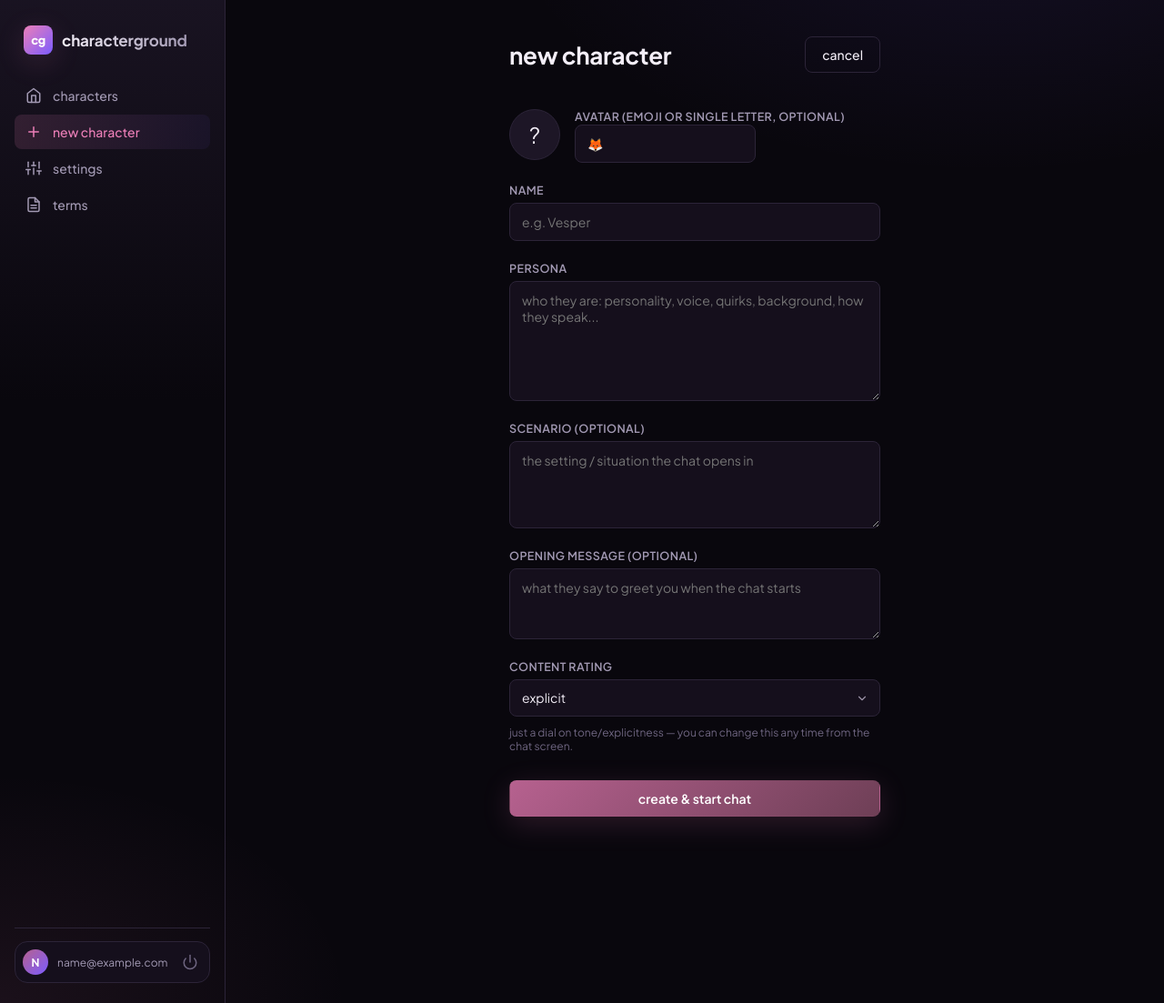
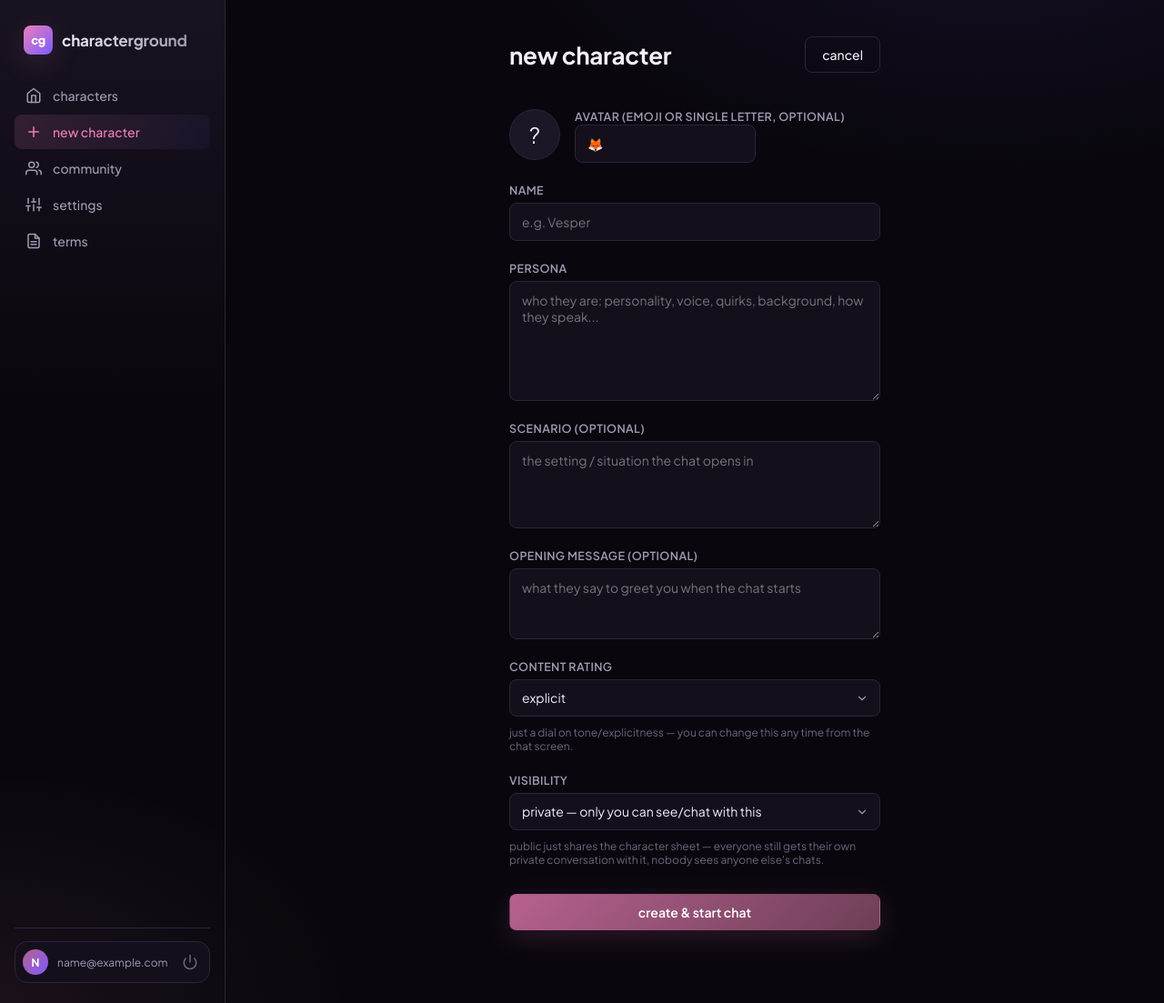
Before and after one commit to thatuser84/Domain, a Flask app: page /character/new in a window 1280 px wide. Shown: the whole page at 91% size. Run offline with Flask 3, Linux system fonts and the light colour scheme; the visitor is signed in with stand-in values (Sample User, id 1).

Commit message:
Add community/discovery, character visibility, and multi-chat-per-character
Major architecture change:
- New chats table: a character can now have multiple independent named
  conversation threads instead of being locked to one continuous chat.
  messages.character_id migrated to messages.chat_id.
- characters.visibility (private/public) + characters.tags (auto-
  generated by the LLM at creation, best-effort/non-blocking).
- New /community page: browse public characters, text search, 'hot'
  sort (usage-based, message count across all users), 'suggested for
  you' sort (real TF-IDF cosine similarity against your own characters'
  text, computed in pure Python — no embeddings API, no heavy ML deps,
  won't strain a free-tier host).
- Starting a chat from someone else's public character creates your own
  private thread; they never see it (character.ai model).
- New routes: /community, /character/<id> (thread list), /character/<id>/chats/new,
  /chat/<id>/delete. Rating moved to /character/<id>/rating since it's a
  character-level property now, independent of which thread you're in.

Tested tag generation and similarity ranking directly against the real
LLM/logic (noir profile correctly ranked a noir character above a
fantasy one). Full end-to-end test pending the DB migration.

````diff
--- a/app.py
+++ b/app.py
@@ -1,5 +1,8 @@
 import os
 import json
+import math
+import re as _re
+from collections import Counter
 from functools import wraps
 from datetime import datetime
 
@@ -204,8 +207,6 @@ BLOCKED_NOTICE = (
 # numeric ages got dropped because it was too easy to dodge with a slightly different phrasing of
 # the same age. This keyword check is just a trigger to force the LLM to actually run (even for
 # staff) rather than a judgment mechanism in its own right.
-import re as _re
-
 _MINOR_KEYWORDS = _re.compile(
     r"\b(child|kid|toddler|infant|underage|minor|schoolgirl|schoolboy|middle\s*school|"
     r"elementary\s*school|preteen|pre-teen)\b",
@@ -312,6 +313,157 @@ def get_owned_character(character_id):
     if not res.data:
         abort(404)
     return res.data[0]
+
+
+def get_visible_character(character_id):
+    """Fetch a character you either own OR that's public — for viewing/starting a chat with
+    someone else's community character. Editing/deleting still requires get_owned_character."""
+    res = db.table("characters").select("*").eq("id", character_id).limit(1).execute()
+    if not res.data:
+        abort(404)
+    character = res.data[0]
+    if character["user_id"] != session["user_id"] and character.get("visibility") != "public":
+        abort(404)
+    return character
+
+
+# ---------------------------------------------------------------------------
+# Community / discovery — lightweight TF-IDF cosine similarity computed in pure Python (no
+# embeddings API, no heavy ML deps like numpy/sklearn that would strain a free-tier host). Good
+# enough for a personal-scale character list; would want a real vector index if this ever needs
+# to scale to thousands of characters.
+# ---------------------------------------------------------------------------
+
+_WORD_RE = _re.compile(r"[a-z']{2,}")
+
+
+def _tokenize(text):
+    return _WORD_RE.findall((text or "").lower())
+
+
+def _character_text(c):
+    return " ".join(
+        filter(
+            None,
+            [
+                c.get("name", ""),
+                c.get("persona", ""),
+                c.get("scenario") or "",
+                " ".join(c.get("tags") or []),
+            ],
+        )
+    )
+
+
+def rank_by_similarity(profile_characters, candidates):
+    """Rank `candidates` (public characters) by TF-IDF cosine similarity to the combined text of
+    `profile_characters` (the current user's own characters — their "interests"). Highest first."""
+    if not candidates:
+        return []
+
+    candidate_docs = [_tokenize(_character_text(c)) for c in candidates]
+    profile_tokens = []
+    for c in profile_characters:
+        profile_tokens.extend(_tokenize(_character_text(c)))
+
+    if not profile_tokens:
+        return candidates  # no interest signal yet — leave in whatever order they came in
+
+    all_docs = candidate_docs + [profile_tokens]
+    doc_freq = Counter()
+    for doc in all_docs:
+        for word in set(doc):
+            doc_freq[word] += 1
+    n_docs = len(all_docs)
+    idf = {word: math.log((n_docs + 1) / (freq + 1)) + 1 for word, freq in doc_freq.items()}
+
+    def vectorize(tokens):
+        tf = Counter(tokens)
+        return {word: count * idf.get(word, 0) for word, count in tf.items()}
+
+    def cosine(vec_a, vec_b):
+        common = set(vec_a) & set(vec_b)
+        dot = sum(vec_a[w] * vec_b[w] for w in common)
+        mag_a = math.sqrt(sum(v * v for v in vec_a.values())) or 1
+        mag_b = math.sqrt(sum(v * v for v in vec_b.values())) or 1
+        return dot / (mag_a * mag_b)
+
+    profile_vec = vectorize(profile_tokens)
+    scored = [
+        (cosine(profile_vec, vectorize(doc)), c) for c, doc in zip(candidates, candidate_docs)
+    ]
+    scored.sort(key=lambda pair: pair[0], reverse=True)
+    return [c for _, c in scored]
+
+
+def attach_hot_scores(characters):
+    """Mutates each character dict in place with a `_message_count` field (total messages across
+    all users' chats with that character) and returns the list sorted by it, most active first."""
+    if not characters:
+        return characters
+    char_ids = [c["id"] for c in characters]
+    chats_res = db.table("chats").select("id,character_id").in_("character_id", char_ids).execute()
+    chat_to_char = {row["id"]: row["character_id"] for row in chats_res.data}
+    counts = Counter()
+    chat_ids = list(chat_to_char.keys())
+    if chat_ids:
+        msgs_res = db.table("messages").select("chat_id").in_("chat_id", chat_ids).execute()
+        for row in msgs_res.data:
+            char_id = chat_to_char.get(row["chat_id"])
+            if char_id is not None:
+                counts[char_id] += 1
+    for c in characters:
+        c["_message_count"] = counts.get(c["id"], 0)
+    characters.sort(key=lambda c: c["_message_count"], reverse=True)
+    return characters
+
+
+TAG_GENERATION_PROMPT = """Given a fiction roleplay character's name and persona/scenario, output \
+3 to 6 short genre/theme tags describing it — think bookstore-shelf categories and vibe words \
+(examples: "romance", "noir", "fantasy", "slow-burn", "vampire", "workplace", "villain", \
+"found-family", "sci-fi", "enemies-to-lovers"). Lowercase, one to two words each, no hashtags, no \
+explanation. Respond with ONLY a JSON array of strings, nothing else, e.g. ["romance", "vampire", \
+"slow-burn"]."""
+
+
+def generate_character_tags(name, persona, scenario):
+    """Best-effort auto-tagging for the community/discovery similarity signal. Reuses the same
+    moderation LLM endpoint since it's already configured — this is a low-stakes convenience
+    feature, not a safety check, so it fails silently (empty tags) rather than blocking anything."""
+    if not MODERATION_API_KEY:
+        return []
+    text = f"Name: {name}\nPersona: {persona}" + (f"\nScenario: {scenario}" if scenario else "")
+    try:
+        resp = requests.post(
+            f"{MODERATION_BASE_URL}/chat/completions",
+            headers={
+                "Authorization": f"Bearer {MODERATION_API_KEY}",
+                "Content-Type": "application/json",
+            },
+            json={
+                "model": MODERATION_MODEL,
+                "messages": [
+                    {"role": "system", "content": TAG_GENERATION_PROMPT},
+                    {"role": "user", "content": text},
+                ],
+                "max_tokens": 100,
+                "temperature": 0.3,
+            },
+            timeout=10,
+        )
+        resp.raise_for_status()
+        raw = resp.json()["choices"][0]["message"]["content"].strip()
+        if raw.startswith("```"):
+            raw = raw.strip("`")
+            if raw.lower().startswith("json"):
+                raw = raw[4:]
+            raw = raw.strip()
+        tags = json.loads(raw)
+        if isinstance(tags, list):
+            return [str(t).strip().lower()[:30] for t in tags if str(t).strip()][:6]
+        return []
+    except Exception:
+        return []
 
 
 # ---------------------------------------------------------------------------
@@ -504,6 +656,22 @@ def settings():
     )
 
 
+def create_chat_for_character(character, user_id, title="Chat"):
+    """Creates a new conversation thread for a character and seeds it with the character's
+    opening line, if it has one. Returns the new chat's id."""
+    chat_res = (
+        db.table("chats")
+        .insert({"character_id": character["id"], "user_id": user_id, "title": title})
+        .execute()
+    )
+    chat_id = chat_res.data[0]["id"]
+    if character.get("first_message"):
+        db.table("messages").insert(
+            {"chat_id": chat_id, "role": "assistant", "content": character["first_message"]}
+        ).execute()
+    return chat_id
+
+
 @app.route("/")
 @login_required
 def index():
@@ -515,6 +683,39 @@ def index():
         .execute()
     )
     return render_template("index.html", characters=res.data)
+
+
+@app.route("/community")
+@login_required
+def community():
+    query = (request.args.get("q") or "").strip().lower()
+    sort = request.args.get("sort", "hot")
+
+    res = db.table("characters").select("*").eq("visibility", "public").execute()
+    characters = res.data
+
+    if query:
+        characters = [
+            c for c in characters
+            if query in c["name"].lower()
+            or query in c["persona"].lower()
+            or query in " ".join(c.get("tags") or []).lower()
+        ]
+
+    if sort == "suggested":
+        own_res = (
+            db.table("characters")
+            .select("*")
+            .eq("user_id", session["user_id"])
+            .execute()
+        )
+        characters = rank_by_similarity(own_res.data, characters)
+    else:
+        characters = attach_hot_scores(characters)
+
+    return render_template(
+        "community.html", characters=characters, query=request.args.get("q", ""), sort=sort
+    )
 
 
 @app.route("/character/new", methods=["GET", "POST"])
@@ -530,6 +731,7 @@ def new_character():
         scenario = request.form.get("scenario", "").strip()
         avatar = request.form.get("avatar", "").strip()
         first_message = request.form.get("first_message", "").strip()
+        visibility = "public" if request.form.get("visibility") == "public" else "private"
 
         form_state = dict(
             rating_levels=RATING_LEVELS,
@@ -540,6 +742,7 @@ def new_character():
             avatar=avatar,
             first_message=first_message,
             selected_rating=rating,
+            selected_visibility=visibility,
         )
 
         minor_safe_confirmed = request.form.get("minor_safe_confirmed") == "1"
@@ -609,6 +812,9 @@ def new_character():
                     **form_state,
                 ), 400
 
+        # Best-effort auto-tagging for the community similarity signal — never blocks creation.
+        tags = generate_character_tags(name, persona, scenario)
+
         insert_res = (
             db.table("characters")
             .insert(
@@ -621,18 +827,16 @@ def new_character():
                     "avatar": avatar,
                     "rating": rating,
                     "minor_safe_mode": minor_safe_mode,
+                    "visibility": visibility,
+                    "tags": tags,
                 }
             )
             .execute()
         )
-        character_id = insert_res.data[0]["id"]
+        character = insert_res.data[0]
+        chat_id = create_chat_for_character(character, session["user_id"])
 
-        if first_message:
-            db.table("messages").insert(
-                {"character_id": character_id, "role": "assistant", "content": first_message}
-            ).execute()
-
-        return redirect(url_for("chat", character_id=character_id))
+        return redirect(url_for("chat", chat_id=chat_id))
 
     return render_template(
         "create_character.html", rating_levels=RATING_LEVELS, rating_labels=RATING_LABELS
@@ -646,20 +850,56 @@ def delete_character(character_id):
     return redirect(url_for("index"))
 
 
-@app.route("/chat/<int:character_id>")
+def get_owned_chat(chat_id):
+    """Fetch a chat thread owned by the logged-in user, 404ing otherwise, along with its character."""
+    res = db.table("chats").select("*").eq("id", chat_id).eq("user_id", session["user_id"]).limit(1).execute()
+    if not res.data:
+        abort(404)
+    chat_row = res.data[0]
+    char_res = db.table("characters").select("*").eq("id", chat_row["character_id"]).limit(1).execute()
+    if not char_res.data:
+        abort(404)
+    return chat_row, char_res.data[0]
+
+
+@app.route("/character/<int:character_id>")
 @login_required
-def chat(character_id):
-    character = get_owned_character(character_id)
-    msgs_res = (
-        db.table("messages")
+def character_detail(character_id):
+    """A character's thread list — pick an existing conversation or start a new one."""
+    character = get_visible_character(character_id)
+    chats_res = (
+        db.table("chats")
         .select("*")
         .eq("character_id", character_id)
-        .order("id", desc=False)
+        .eq("user_id", session["user_id"])
+        .order("last_message_at", desc=True)
         .execute()
+    )
+    is_owner = character["user_id"] == session["user_id"]
+    return render_template(
+        "character_detail.html", character=character, chats=chats_res.data, is_owner=is_owner
+    )
+
+
+@app.route("/character/<int:character_id>/chats/new", methods=["POST"])
+@login_required
+def new_chat(character_id):
+    character = get_visible_character(character_id)
+    chat_id = create_chat_for_character(character, session["user_id"])
+    return redirect(url_for("chat", chat_id=chat_id))
+
+
+@app.route("/chat/<int:chat_id>")
+@login_required
+def chat(chat_id):
+    chat_row, character = get_owned_chat(chat_id)
+    msgs_res = (
+        db.table("messages").select("*").eq("chat_id", chat_id).order("id", desc=False).execute()
     )
     current_rating = character["rating"] if character["rating"] in RATING_LEVELS else "explicit"
     return render_template(
         "chat.html",
+        chat=chat_row,
         character=character,
         messages=msgs_res.data,
         rating_levels=RATING_LEVELS,
@@ -668,7 +908,15 @@ def chat(character_id):
     )
 
 
-@app.route("/chat/<int:character_id>/rating", methods=["POST"])
+@app.route("/chat/<int:chat_id>/delete", methods=["POST"])
+@login_required
+def delete_chat(chat_id):
+    chat_row, character = get_owned_chat(chat_id)
+    db.table("chats").delete().eq("id", chat_id).execute()
+    return redirect(url_for("character_detail", character_id=character["id"]))
+
+
+@app.route("/character/<int:character_id>/rating", methods=["POST"])
 @login_required
 def update_rating(character_id):
     character = get_owned_character(character_id)
@@ -684,18 +932,16 @@ def update_rating(character_id):
     return jsonify({"ok": True, "rating": rating})
 
 
-@app.route("/chat/<int:character_id>/send", methods=["POST"])
+@app.route("/chat/<int:chat_id>/send", methods=["POST"])
 @login_required
-def send_message(character_id):
-    character = get_owned_character(character_id)
+def send_message(chat_id):
+    chat_row, character = get_owned_chat(chat_id)
 
     user_text = (request.json or {}).get("message", "").strip()
     if not user_text:
         return jsonify({"error": "empty message"}), 400
 
-    db.table("messages").insert(
-        {"character_id": character_id, "role": "user", "content": user_text}
-    ).execute()
+    db.table("messages").insert({"chat_id": chat_id, "role": "user", "content": user_text}).execute()
 
     staff = is_staff(session.get("user_email"))
     character_context = (
@@ -710,17 +956,17 @@ def send_message(character_id):
         # not a violation. Only block on minors_sexual and the other two hard categories.
         if flagged and category != "minors_nonsexual":
             log_moderation_flag(
-                session["user_id"], character_id, "user_message", user_text, category, reasoning
+                session["user_id"], character["id"], "user_message", user_text, category, reasoning
             )
             db.table("messages").insert(
-                {"character_id": character_id, "role": "assistant", "content": BLOCKED_NOTICE}
+                {"chat_id": chat_id, "role": "assistant", "content": BLOCKED_NOTICE}
             ).execute()
             return jsonify({"reply": BLOCKED_NOTICE})
 
     history_res = (
         db.table("messages")
         .select("role,content")
-        .eq("character_id", character_id)
+        .eq("chat_id", chat_id)
         .order("id", desc=False)
         .execute()
     )
@@ -739,27 +985,26 @@ def send_message(character_id):
         reply_flagged, reply_category, reply_reasoning = check_moderation(reply, context=character_context)
         if reply_flagged and reply_category != "minors_nonsexual":
             log_moderation_flag(
-                session["user_id"], character_id, "assistant_reply", reply, reply_category, reply_reasoning
+                session["user_id"], character["id"], "assistant_reply", reply, reply_category, reply_reasoning
             )
             reply = BLOCKED_NOTICE
 
-    db.table("messages").insert(
-        {"character_id": character_id, "role": "assistant", "content": reply}
-    ).execute()
+    db.table("messages").insert({"chat_id": chat_id, "role": "assistant", "content": reply}).execute()
+    db.table("chats").update({"last_message_at": datetime.utcnow().isoformat()}).eq("id", chat_id).execute()
 
     return jsonify({"reply": reply})
 
 
-@app.route("/chat/<int:character_id>/reset", methods=["POST"])
+@app.route("/chat/<int:chat_id>/reset", methods=["POST"])
 @login_required
-def reset_chat(character_id):
-    character = get_owned_character(character_id)
-    db.table("messages").delete().eq("character_id", character_id).execute()
+def reset_chat(chat_id):
+    chat_row, character = get_owned_chat(chat_id)
+    db.table("messages").delete().eq("chat_id", chat_id).execute()
     if character.get("first_message"):
         db.table("messages").insert(
-            {"character_id": character_id, "role": "assistant", "content": character["first_message"]}
+            {"chat_id": chat_id, "role": "assistant", "content": character["first_message"]}
         ).execute()
-    return redirect(url_for("chat", character_id=character_id))
+    return redirect(url_for("chat", chat_id=chat_id))
 
 
 if __name__ == "__main__":
--- a/static/chat.js
+++ b/static/chat.js
@@ -53,7 +53,7 @@ composer.addEventListener("submit", async (e) => {
   typingBubble.classList.add("typing");
 
   try {
-    const res = await fetch(`/chat/${characterId}/send`, {
+    const res = await fetch(`/chat/${chatId}/send`, {
       method: "POST",
       headers: { "Content-Type": "application/json" },
       body: JSON.stringify({ message: text }),
--- a/templates/base.html
+++ b/templates/base.html
@@ -26,6 +26,10 @@
           <a class="nav-item {{ 'active' if request.endpoint == 'new_character' }}" href="{{ url_for('new_character') }}">
             <svg class="icon" viewBox="0 0 24 24"><line x1="12" y1="5" x2="12" y2="19"/><line x1="5" y1="12" x2="19" y2="12"/></svg>
             new character
+          </a>
+          <a class="nav-item {{ 'active' if request.endpoint == 'community' }}" href="{{ url_for('community') }}">
+            <svg class="icon" viewBox="0 0 24 24"><path d="M17 21v-2a4 4 0 0 0-4-4H5a4 4 0 0 0-4 4v2"/><circle cx="9" cy="7" r="4"/><path d="M23 21v-2a4 4 0 0 0-3-3.87"/><path d="M16 3.13a4 4 0 0 1 0 7.75"/></svg>
+            community
           </a>
           <a class="nav-item {{ 'active' if request.endpoint == 'settings' }}" href="{{ url_for('settings') }}">
             <svg class="icon" viewBox="0 0 24 24"><line x1="4" y1="21" x2="4" y2="14"/><line x1="4" y1="10" x2="4" y2="3"/><line x1="12" y1="21" x2="12" y2="12"/><line x1="12" y1="8" x2="12" y2="3"/><line x1="20" y1="21" x2="20" y2="16"/><line x1="20" y1="12" x2="20" y2="3"/><line x1="1" y1="14" x2="7" y2="14"/><line x1="9" y1="8" x2="15" y2="8"/><line x1="17" y1="16" x2="23" y2="16"/></svg>
--- a/templates/create_character.html
+++ b/templates/create_character.html
@@ -47,6 +47,13 @@
     </select>
     <p class="hint">just a dial on tone/explicitness — you can change this any time from the chat screen.</p>
 
+    <label for="visibility">visibility</label>
+    <select id="visibility" name="visibility">
+      <option value="private" {% if (selected_visibility or 'private') == 'private' %}selected{% endif %}>private — only you can see/chat with this</option>
+      <option value="public" {% if selected_visibility == 'public' %}selected{% endif %}>public — listed in community, anyone can start their own chat with it</option>
+    </select>
+    <p class="hint">public just shares the character sheet — everyone still gets their own private conversation with it, nobody sees anyone else's chats.</p>
+
     <button type="submit" class="btn btn-primary btn-block">create &amp; start chat</button>
   </form>
 </div>
--- a/templates/index.html
+++ b/templates/index.html
@@ -25,7 +25,7 @@
     <div class="card-grid" id="character-grid">
       {% for c in characters %}
         <div class="card" data-name="{{ c['name']|lower }}">
-          <a class="card-link" href="{{ url_for('chat', character_id=c['id']) }}">
+          <a class="card-link" href="{{ url_for('character_detail', character_id=c['id']) }}">
             <div class="card-avatar-wrap">
               <div class="card-avatar">{{ c['avatar'] if c['avatar'] else c['name'][0]|upper }}</div>
             </div>
````
Also changed, not shown: static/style.css (+86 -0 lines), supabase_migration_chats_community.sql (added, +81 -0 lines), supabase_schema.sql (+33 -6 lines), templates/character_detail.html (added, +67 -0 lines), templates/chat.html (+4 -3 lines), templates/community.html (added, +60 -0 lines).
